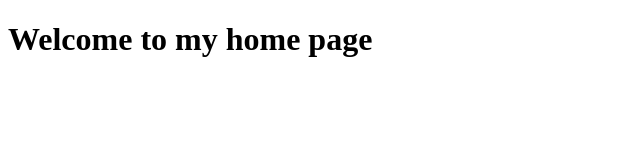
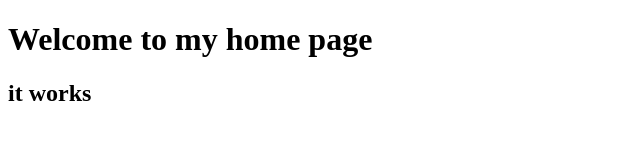
Before and after one commit to VeronicaKristin/First-repo, a plain HTML site: page index.htm in a window 1280 px wide. Shown: the whole page, without its empty margins (0-640 px from the left). Drawn offline with Linux system fonts and the light colour scheme.

Commit message:
more text

```diff
--- a/index.htm
+++ b/index.htm
@@ -8,5 +8,6 @@
     </head>
     <body>
         <h1>Welcome to my home page</h1>
+        <h2>it works</h2>
     </body>
 </html>
```
